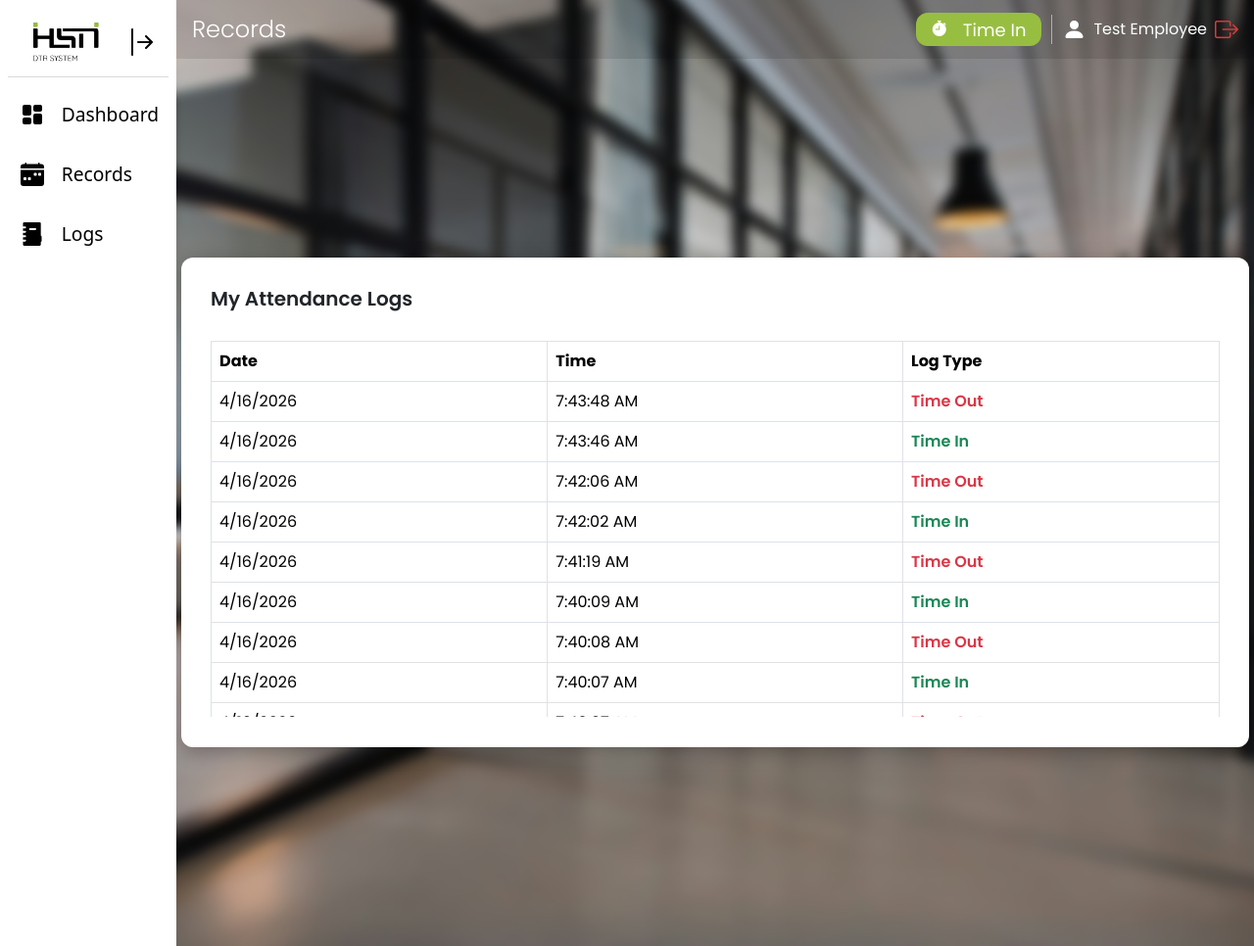
After one commit to D1r34n/DTR-Internship-Project, a PHP site: page /logs_page.php in a window 1280 px wide. The commit adds this page. Shown: the whole page at 98% size. Run offline with PHP 8.4, Linux system fonts and the light colour scheme; a user stored in the database is signed in; data comes from the database, SQL or seed files in the repository.

Commit message:
Major push with logs page

```diff
--- /dev/null
+++ b/get_logs.php
@@ -0,0 +1,22 @@
+<?php
+session_start();
+require_once 'db.php';
+
+if (!isset($_SESSION['user_id'])) {
+    echo json_encode([]);
+    exit();
+}
+
+$employeeId = $_SESSION['user_id'];
+
+$stmt = $pdo->prepare("
+    SELECT log_time, log_type
+    FROM logs
+    WHERE employee_id = ?
+    ORDER BY log_time DESC
+");
+
+$stmt->execute([$employeeId]);
+$records = $stmt->fetchAll(PDO::FETCH_ASSOC);
+
+echo json_encode($records);
--- /dev/null
+++ b/logs_page.css
@@ -0,0 +1,89 @@
+/* BACKGROUND BLUR */
+body::before {
+    content: '';
+    position: fixed;
+    top: -20px;
+    left: -20px;
+    width: calc(100% + 40px);
+    height: calc(100% + 40px);
+    background-size: cover;
+    background-position: center;
+    background-repeat: no-repeat;
+    filter: blur(6px);
+    z-index: -1;
+}
+
+body {
+    font-family: 'Poppins', sans-serif;
+    min-height: 100vh;
+}
+
+.recordBoxWrapper {
+    position: fixed;
+    top: 60px;
+    left: calc(5px + var(--sidebar-width));
+    width: calc(100% - (10px + var(--sidebar-width)));
+    height: calc(100vh - 60px);
+    display: flex;
+    justify-content: center;
+    align-items: center;
+    z-index: 10;
+
+    transition: left 0.3s ease, width 0.3s ease;
+}
+
+.recordBox {
+    font-family: 'Poppins', sans-serif;
+    background-color: #ffffff;
+    padding: 30px;
+    border-radius: 12px;
+    width: 1150px;
+    height: 500px;
+
+    display: flex;
+    flex-direction: column;
+
+    box-shadow: 0 4px 20px rgba(0, 0, 0, 0.3);
+    position: relative;
+    z-index: 10;
+}
+
+.tableTitle {
+    text-align: left;
+    font-weight: 600;
+    margin-bottom: 0;
+}
+
+.tableScroll {
+    width: 100%;
+    max-height: 400px;
+    overflow-y: auto;
+    margin-top: 15px;
+    position: relative;
+}
+
+.tableScroll thead th {
+    position: sticky;
+    top: -0.5px;
+    background-color: #fff;
+    z-index: 10;
+}
+
+.tableScroll::-webkit-scrollbar {
+    width: 6px;
+}
+
+.tableScroll::-webkit-scrollbar-thumb {
+    background: #ccc;
+    border-radius: 10px;
+}
+
+.log-in {
+    color: #198754 !important; /* green */
+    font-weight: 600;
+}
+
+.log-out {
+    color: #dc3545 !important; /* red */
+    font-weight: 600;
+}
--- /dev/null
+++ b/logs_page.php
@@ -0,0 +1,120 @@
+<?php
+session_start();
+
+// Check if user is logged in else redirect to login page
+if (!isset($_SESSION['user_id'])) {
+    header("Location: index.php");
+    exit();
+}
+
+require_once 'db.php';
+
+$employeeId = $_SESSION['user_id'];
+$stmt = $pdo->prepare("
+    SELECT log_time, log_type
+    FROM logs
+    WHERE employee_id = ?
+    ORDER BY log_time DESC
+");
+
+$stmt->execute([$employeeId]);
+$records = $stmt->fetchAll(PDO::FETCH_ASSOC);
+
+?>
+
+<!doctype html>
+<html lang="en">
+<head>
+    <meta charset="utf-8">
+    <meta name="viewport" content="width=device-width, initial-scale=1">
+    <title>DTR Project Acer</title>
+    <link rel="stylesheet" href="logs_page.css">
+    <link rel="stylesheet" href="side_and_top_bar.css">
+    <link href="https://cdn.jsdelivr.net/npm/bootstrap@5.3.8/dist/css/bootstrap.min.css" rel="stylesheet" integrity="sha384-sRIl4kxILFvY47J16cr9ZwB07vP4J8+LH7qKQnuqkuIAvNWLzeN8tE5YBujZqJLB" crossorigin="anonymous">
+    <link rel="stylesheet" href="https://cdn.jsdelivr.net/npm/bootstrap-icons@1.13.1/font/bootstrap-icons.min.css">
+    <link href="https://fonts.googleapis.com/css2?family=Poppins:wght@300;400;500;600;700&display=swap" rel="stylesheet">
+    <style>
+        body::before { background-image: url('images/drt_bg.jpg'); }
+    </style>
+</head>
+<body>
+    <?php include 'side_bar.php'; ?>
+
+    <?php
+    $current_page = 'records';
+    include 'top_bar.php'; ?>
+
+    <div class="recordBoxWrapper">
+        <div class="recordBox">
+            <h5 class="tableTitle">My Attendance Logs</h5>
+
+            <div class="tableScroll">
+                <table class="table table-bordered table-hover mt-3">
+                    <thead>
+                        <tr>
+                            <th>Date</th>
+                            <th>Time</th>
+                            <th>Log Type</th>
+                        </tr>
+                    </thead>
+
+                    <tbody id="logs_table_body">
+                        <?php if (count($records) > 0): ?>
+                            <?php foreach ($records as $row): ?>
+                                <tr>
+                                    <td><?= date('F d, Y', strtotime($row['log_time'])) ?></td>
+                                    <td><?= date('h:i A', strtotime($row['log_time'])) ?></td>
+                                    <td class="<?= $row['log_type'] === 'login' ? 'log-in' : 'log-out' ?>">
+                                        <?= $row['log_type'] === 'login' ? 'Time In' : 'Time Out' ?>
+                                    </td>
+                                </tr>
+                            <?php endforeach; ?>
+                        <?php else: ?>
+                            <tr>
+                                <td colspan="3" class="text-center">No records found.</td>
+                            </tr>
+                        <?php endif; ?>
+                    </tbody>
+                </table>
+            </div>
+
+        </div>
+    </div>
+
+    <script src="https://cdn.jsdelivr.net/npm/bootstrap@5.3.8/dist/js/bootstrap.bundle.min.js" integrity="sha384-FKyoEForCGlyvwx9Hj09JcYn3nv7wiPVlz7YYwJrWVcXK/BmnVDxM+D2scQbITxI" crossorigin="anonymous"></script>
+    <script>
+        function loadLogs() {
+            fetch('get_logs.php')
+                .then(res => res.json())
+                .then(data => {
+                    const tbody = document.getElementById('logs_table_body');
+                    tbody.innerHTML = '';
+
+                    if (data.length === 0) {
+                        tbody.innerHTML = `
+                            <tr>
+                                <td colspan="3" class="text-center">No records found.</td>
+                            </tr>`;
+                        return;
+                    }
+
+                    data.forEach(row => {
+                        const typeLabel = row.log_type === 'login' ? 'Time In' : 'Time Out';
+                        const typeClass = row.log_type === 'login' ? 'log-in' : 'log-out';
+
+                        tbody.innerHTML += `
+                            <tr>
+                                <td>${new Date(row.log_time).toLocaleDateString()}</td>
+                                <td>${new Date(row.log_time).toLocaleTimeString()}</td>
+                                <td class="${typeClass}">${typeLabel}</td>
+                            </tr>
+                        `;
+                    });
+                });
+        }
+
+        // Load the logs table
+        loadLogs();
+</script>
+</body>
+</html>
--- a/main_page.css
+++ b/main_page.css
@@ -34,8 +34,9 @@ body {
 .dashboardContent {
     position: absolute;
     top: 80px;     /* below topbar */
-    left: 200px;   /* beside sidebar */
+    left: calc(50px + var(--sidebar-width));
     color: white;
+    transition: left 0.3s ease;
 }
 
 #currentDate {
--- a/record_page.php
+++ b/record_page.php
@@ -1,6 +1,7 @@
 <?php
 session_start();
 
+// Check if user is logged in else redirect to login page
 if (!isset($_SESSION['user_id'])) {
     header("Location: index.php");
     exit();
@@ -48,7 +49,10 @@ $records = $stmt->fetchAll(PDO::FETCH_ASSOC);
 </head>
 <body>
     <?php include 'side_bar.php'; ?>
-    <?php include 'top_bar.php'; ?>
+
+    <?php
+    $current_page = 'records';
+    include 'top_bar.php'; ?>
 
     <div class="recordBoxWrapper">
         <div class="recordBox">
--- a/side_and_top_bar.css
+++ b/side_and_top_bar.css
@@ -147,7 +147,8 @@ body:has(.sideBar:hover) .icon-close {
 }
 
 .dashboardIcon,
-.recordsIcon{
+.recordsIcon,
+.logsIcon {
     height: 1.5rem;
     color: black;
     margin-right: 0.5rem;
@@ -196,9 +197,19 @@ body:has(.sideBar:hover) .icon-close {
     background-color: #97be41;
     color: white;
     border: none;
+    border-radius: 12px;
     padding: 0.2rem 1rem;
     cursor: pointer;
     font-size: large;
+
+}
+
+.btn-in {
+    background-color: #97be41;
+}
+
+.btn-out {
+    background-color: #dc3545;
 }
 
 .timeInIcon {
--- a/side_bar.php
+++ b/side_bar.php
@@ -21,14 +21,23 @@ if (session_status() === PHP_SESSION_NONE) {
     <div class="horizontalDivider"></div>
 
     <div class="sideBarMenu">
+        <!-- Dashboard -->
         <a href="main_page.php" class="sideBarMenuItem">
             <img src="images/dashboard_icon.svg" class="dashboardIcon">
             <span class="menuText">Dashboard</span>
         </a>
 
+        <!-- Records -->
         <a href="record_page.php" class="sideBarMenuItem">
             <img src="images/records_icon.svg" class="recordsIcon">
             <span class="menuText">Records</span>
         </a>
+
+        <!-- Logs -->
+        <a href="logs_page.php" class="sideBarMenuItem">
+            <img src="images/logs_icon.svg" class="logsIcon">
+            <span class="menuText">Logs</span>
+        </a>
+
     </div>
 </div>
--- a/top_bar.php
+++ b/top_bar.php
@@ -2,28 +2,43 @@
 if (session_status() === PHP_SESSION_NONE) {
     session_start();
 }
-$timedIn = isset($_SESSION['timedIn']) && $_SESSION['timedIn'] === true;
+
+require_once 'db.php';
+$employeeId = $_SESSION['user_id'];
+
+// Set title and dashboard status based on current page
+$titles = [
+    'dashboard' => 'Employee Dashboard',
+    'records' => 'Records',
+];
+
+$title = $titles[$current_page] ?? '';
+
+$stmt = $pdo->prepare("
+    SELECT log_type
+    FROM logs
+    WHERE employee_id = ?
+    ORDER BY log_time DESC
+    LIMIT 1
+");
+$stmt->execute([$employeeId]);
+$lastLog = $stmt->fetch(PDO::FETCH_ASSOC);
+
+$timedIn = ($lastLog && $lastLog['log_type'] === 'login');
 ?>
 
 <link href="https://fonts.googleapis.com/css2?family=Poppins:wght@300;400;500;600;700&display=swap" rel="stylesheet">
 
 <div class="topBar">
-    <?php
-    $titles = [
-        'dashboard' => 'Employee Dashboard',
-        'records' => 'Records',
-    ];
-
-    $title = $titles[$current_page] ?? '';
-    ?>
-
     <h4 class="dashboardTitle"><?= $title ?></h4>
 
     <div class="topBarRight">
-        <button class="timeInButton" id="timeInBtn" onclick="handleTimeIn()">
+        <!-- TIME IN BUTTON -->
+        <button class="timeInButton <?= $timedIn ? 'btn-out' : 'btn-in' ?>" id="timeInBtn" onclick="handleTimeIn()">
             <i class="bi bi-stopwatch-fill timeInIcon"></i>
             <span id="timeInLabel"><?= $timedIn ? 'Time Out' : 'Time In' ?></span>
         </button>
+
         <div class="verticalDivider"></div>
 
         <div class="navUserProfile">
@@ -39,19 +54,52 @@ $timedIn = isset($_SESSION['timedIn']) && $_SESSION['timedIn'] === true;
 <script>
 function handleTimeIn() {
     fetch('timeinout.php')
-        .then(res => res.text())
+        .then(res => res.json())
         .then(response => {
-            console.log('Response:', response);
-            const label = document.getElementById('timeInLabel');
-            if (response.trim() === 'timed_in') {
+
+            const timeInButton = document.getElementById('timeInBtn');
+            const label = timeInButton.querySelector('#timeInLabel');
+
+            const dashboardStatus = document.getElementById('dashboard_status');
+
+            if (response.status === 'timed_in') {
+                timeInButton.style.backgroundColor = '#dc3545';
                 label.textContent = 'Time Out';
+
+                if (dashboardStatus) {
+                    dashboardStatus.textContent = 'Timed In';
+                }
+
             } else {
+                timeInButton.style.backgroundColor = '#97be41';
                 label.textContent = 'Time In';
-                if (window.location.href.includes('record_page')) {
-                    location.reload();
+
+                if (dashboardStatus) {
+                    dashboardStatus.textContent = 'Timed Out';
                 }
+            }
+
+            getTotalWorkedHours();
+
+            if (document.getElementById('logs_table_body')) {
+                loadLogs();
+                console.log('Logs table refreshed');
             }
         })
         .catch(err => console.log('Error:', err));
 }
+
+function getTotalWorkedHours() {
+    fetch('get_dashboard_data.php')
+        .then(res => res.json())
+        .then(data => {
+            $dashBoardWeekHours = document.getElementById('dashboard_week_hours');
+            $dashBoardMonthHours = document.getElementById('dashboard_month_hours');
+
+            if ($dashBoardWeekHours && $dashBoardMonthHours) {
+                $dashBoardWeekHours.textContent = data.weeklyHours + ' hours';
+                $dashBoardMonthHours.textContent = data.monthlyHours + ' hours';
+            }
+        });
+}
 </script>
```
Also changed, not shown: get_dashboard_data.php (added, +72 -0 lines), main_page.php (+12 -7 lines), timeinout.php (+27 -18 lines), images/logs_icon.svg (added).
